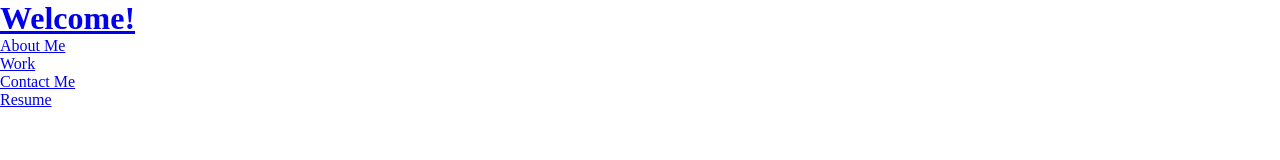
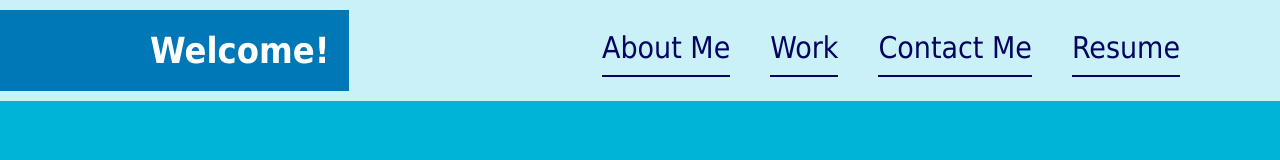
Before and after one commit to jschaefmn/portfolio-project, a plain HTML site: page index.html in a window 1280 px wide. Drawn offline with Linux system fonts and the light colour scheme; files that its build step writes are made by us from their sources.

Commit message:
added style to navbar

```diff
--- a/assets/css/style.css
+++ b/assets/css/style.css
@@ -11,3 +11,53 @@
   padding: 0;
   box-sizing: border-box;
 }
+
+body {
+  font-family: Tahoma, Verdana, Geneva, sans-serif;
+  background: var(--tertiary-color);
+}
+
+header {
+  display: flex;
+  background-color: var(--quinary-color);
+  justify-content: space-between;
+  flex-wrap: wrap;
+}
+
+header h1 {
+  font-weight: bold;
+  font-size: 36px;
+  display: inline;
+  color: white;
+  margin: 10px 0;
+  background: var(--secondary-color);
+  padding: 20px 20px 20px 150px;
+}
+
+header a {
+  text-decoration: none;
+  color: var(--primary-color);
+}
+
+header nav {
+  margin: 20px;
+  padding: 10px 60px 10px 20px;
+}
+
+header nav ul {
+  list-style: none;
+  display: flex;
+  flex-wrap: wrap;
+  justify-content: space-between;
+}
+
+header nav ul li a {
+  font-size: 30px;
+  padding-bottom: 10px;
+  border-bottom: 2px solid var(--primary-color);
+  margin: 20px;
+}
+
+.hero {
+  background-image: url("../imgs/hockey-arena.jpeg");
+}
--- a/index.html
+++ b/index.html
@@ -6,13 +6,13 @@
   <meta http-equiv="X-UA-Compatible" content="IE=edge">
   <meta name="viewport" content="width=device-width, initial-scale=1.0">
   <title>Portfolio Landing Page</title>
-  <link rel="stylesheet" href="style.css">
+  <link rel="stylesheet" href="assets/css/style.css">
 </head>
 
 <body>
   <header>
     <h1>
-      <a href="/">Welcome!</a>
+      Welcome!
     </h1>
     <nav>
       <ul>
@@ -32,6 +32,10 @@
     </nav>
   </header>
 
+  <section class="hero">
+
+  </section>
+
   <section id="about-me">
 
   </section>
```
Also changed, not shown: assets/imgs/hockey-arena.jpeg (added).
